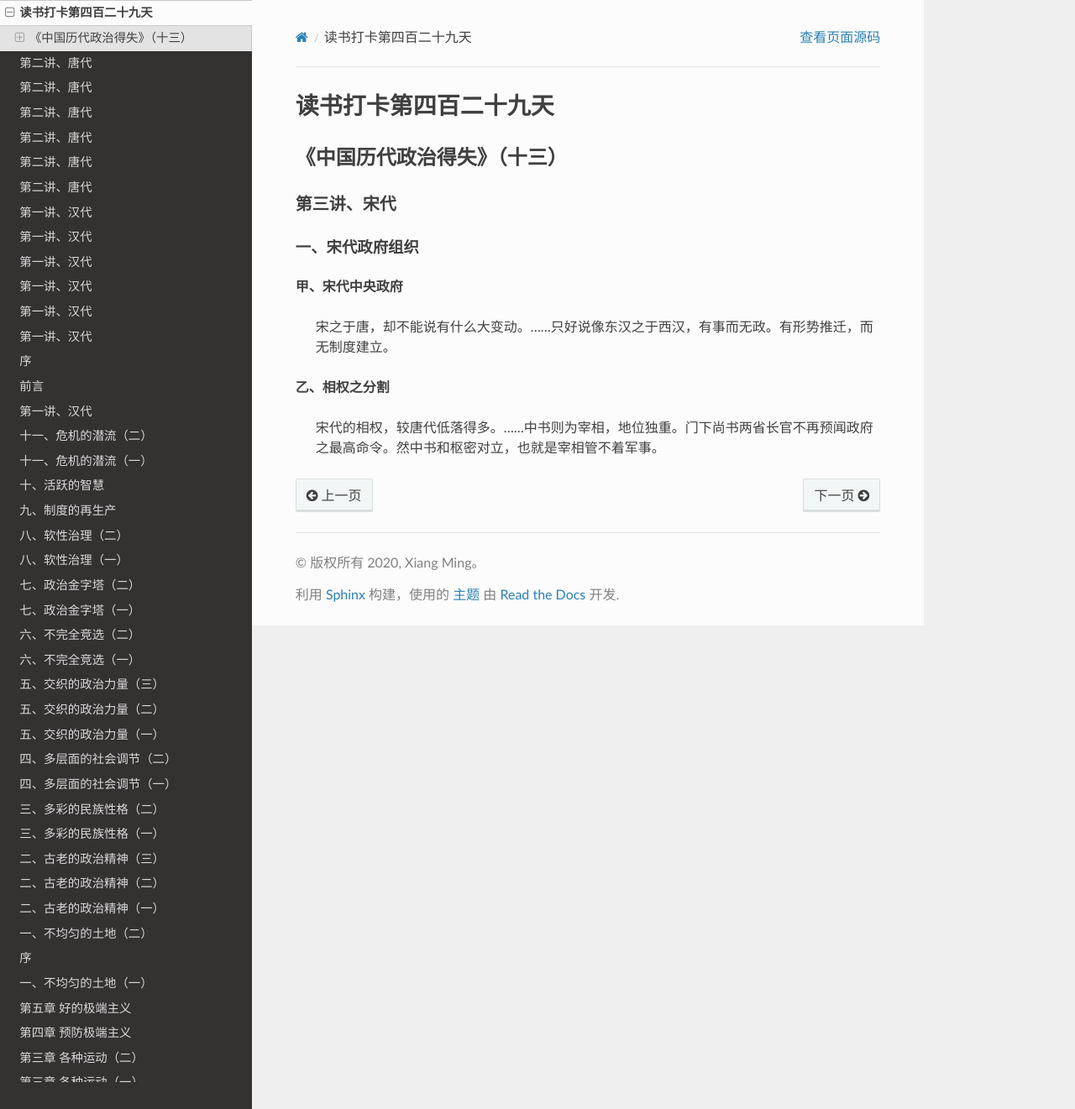
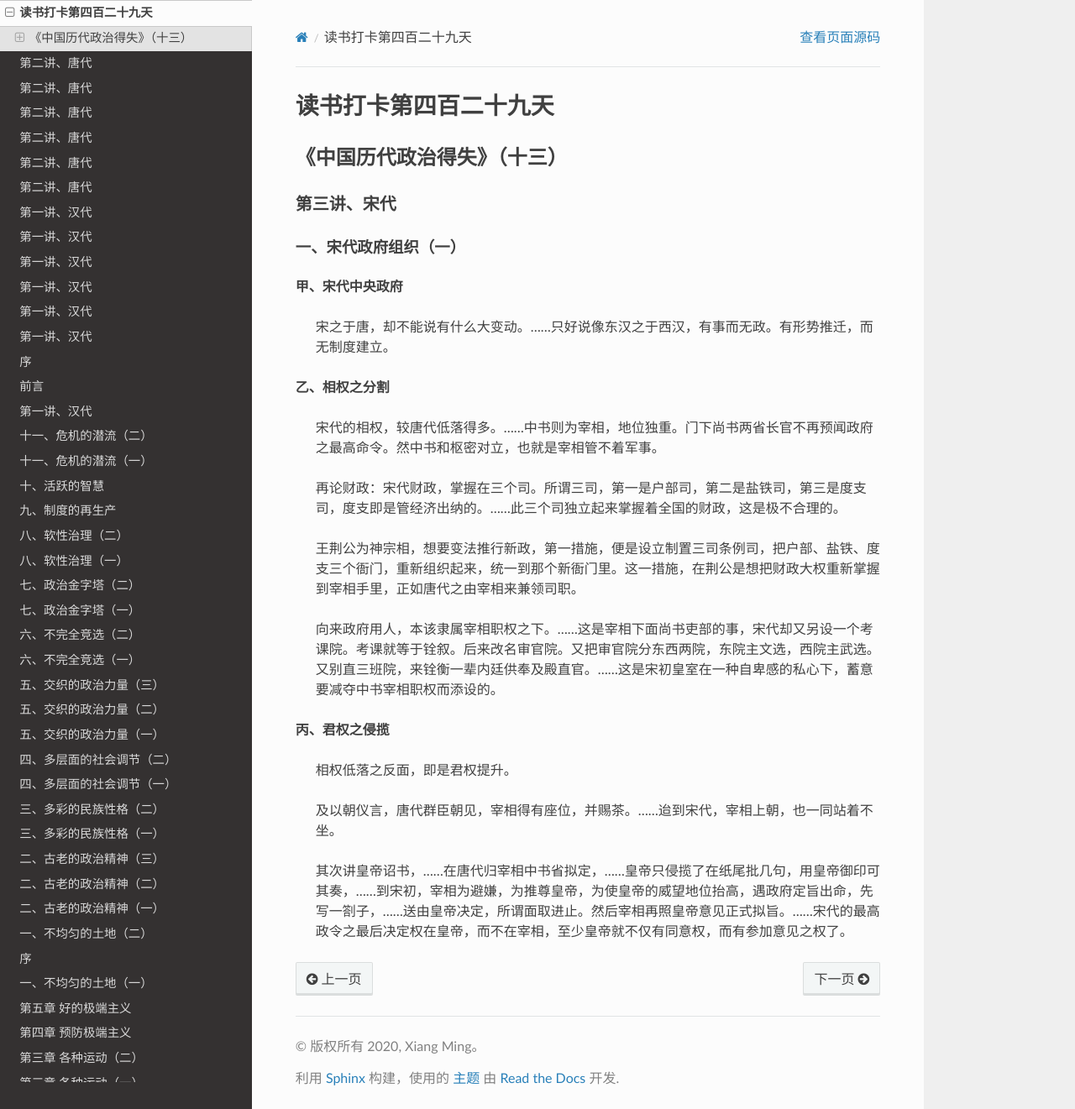
Before and after one commit to xiangming1975/reading, a Sphinx documentation site: the page built from source/2021-09-28.md, in a window 1280 px wide and 1321 px high. Shown: the whole window at 84% size. Built offline with Sphinx 7.4.7 and the Read the Docs theme 2.0.0, drawn with Linux system fonts in a browser that asks for light colours.

```diff
--- a/source/2021-09-28.md
+++ b/source/2021-09-28.md
@@ -5,7 +5,7 @@
 ---
 ### 第三讲、宋代
 
-#### 一、宋代政府组织
+#### 一、宋代政府组织（一）
 
 **甲、宋代中央政府**
 
@@ -15,4 +15,16 @@
 
 > 宋代的相权，较唐代低落得多。……中书则为宰相，地位独重。门下尚书两省长官不再预闻政府之最高命令。然中书和枢密对立，也就是宰相管不着军事。
 
->
+> 再论财政：宋代财政，掌握在三个司。所谓三司，第一是户部司，第二是盐铁司，第三是度支司，度支即是管经济出纳的。……此三个司独立起来掌握着全国的财政，这是极不合理的。
+
+> 王荆公为神宗相，想要变法推行新政，第一措施，便是设立制置三司条例司，把户部、盐铁、度支三个衙门，重新组织起来，统一到那个新衙门里。这一措施，在荆公是想把财政大权重新掌握到宰相手里，正如唐代之由宰相来兼领司职。
+
+> 向来政府用人，本该隶属宰相职权之下。……这是宰相下面尚书吏部的事，宋代却又另设一个考课院。考课就等于铨叙。后来改名审官院。又把审官院分东西两院，东院主文选，西院主武选。又别直三班院，来铨衡一辈内廷供奉及殿直官。……这是宋初皇室在一种自卑感的私心下，蓄意要减夺中书宰相职权而添设的。
+
+**丙、君权之侵揽**
+
+> 相权低落之反面，即是君权提升。
+
+> 及以朝仪言，唐代群臣朝见，宰相得有座位，并赐茶。……迨到宋代，宰相上朝，也一同站着不坐。
+
+> 其次讲皇帝诏书，……在唐代归宰相中书省拟定，……皇帝只侵揽了在纸尾批几句，用皇帝御印可其奏，……到宋初，宰相为避嫌，为推尊皇帝，为使皇帝的威望地位抬高，遇政府定旨出命，先写一劄子，……送由皇帝决定，所谓面取进止。然后宰相再照皇帝意见正式拟旨。……宋代的最高政令之最后决定权在皇帝，而不在宰相，至少皇帝就不仅有同意权，而有参加意见之权了。
```
Also changed, not shown: source/2021-09-29.md (added, +24 -0 lines), source/2021-09-30.md (added, +11 -0 lines).
